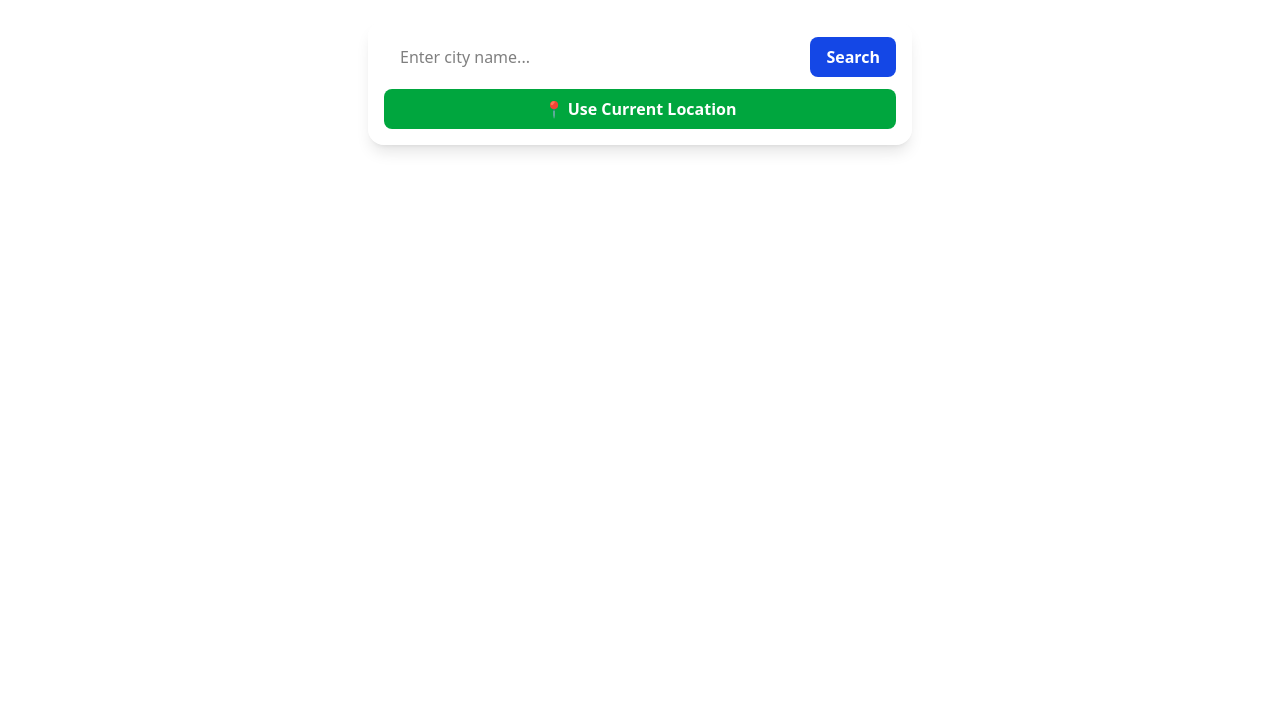
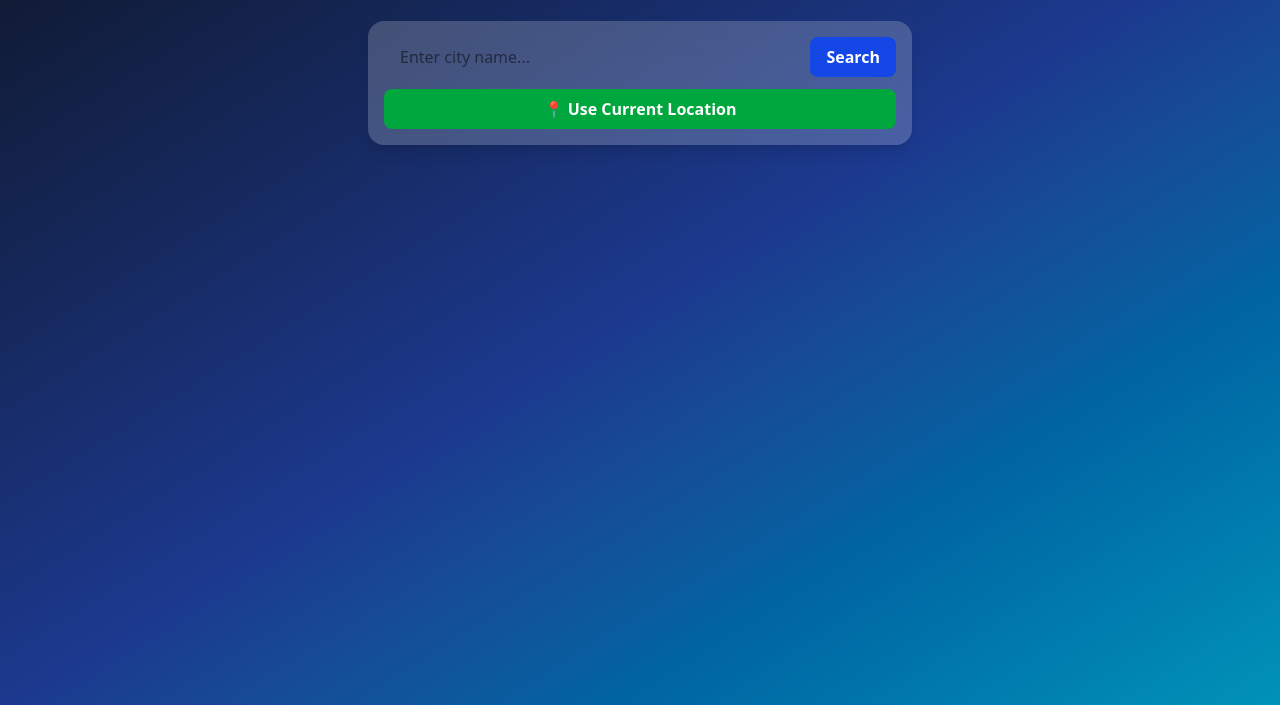
Before and after one commit to Avisek14/weather-forecast-web, a website: page index.html in a window 1280 px wide. Shown: the part 95-800 px from the top of the page. Drawn offline with Linux system fonts and the light colour scheme.

Commit message:
Adding Tailwind CSS background for the whole page

```diff
--- a/index.html
+++ b/index.html
@@ -9,7 +9,7 @@
     <link rel="stylesheet" href="./src/custom.css">
 </head>
 
-<body class="min-h-screen bg-linear-to-br from-slate-900 via-blue-900 to-cyan-600 text-white"></body>
+<body class="min-h-screen bg-gradient-to-br from-slate-900 via-blue-900 to-cyan-600 text-white"></body>
 
   <!-- Header -->
   <header class="text-center py-6">
```
